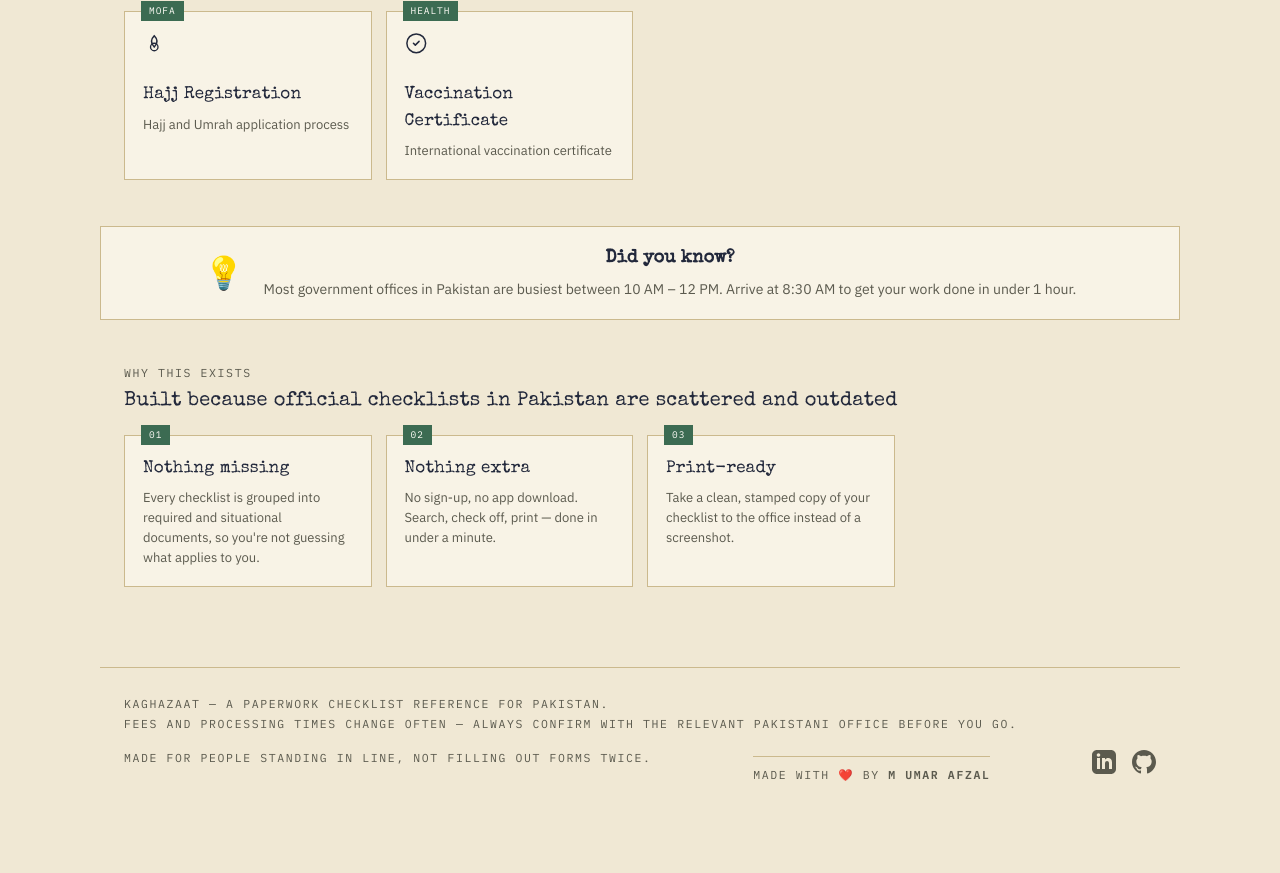
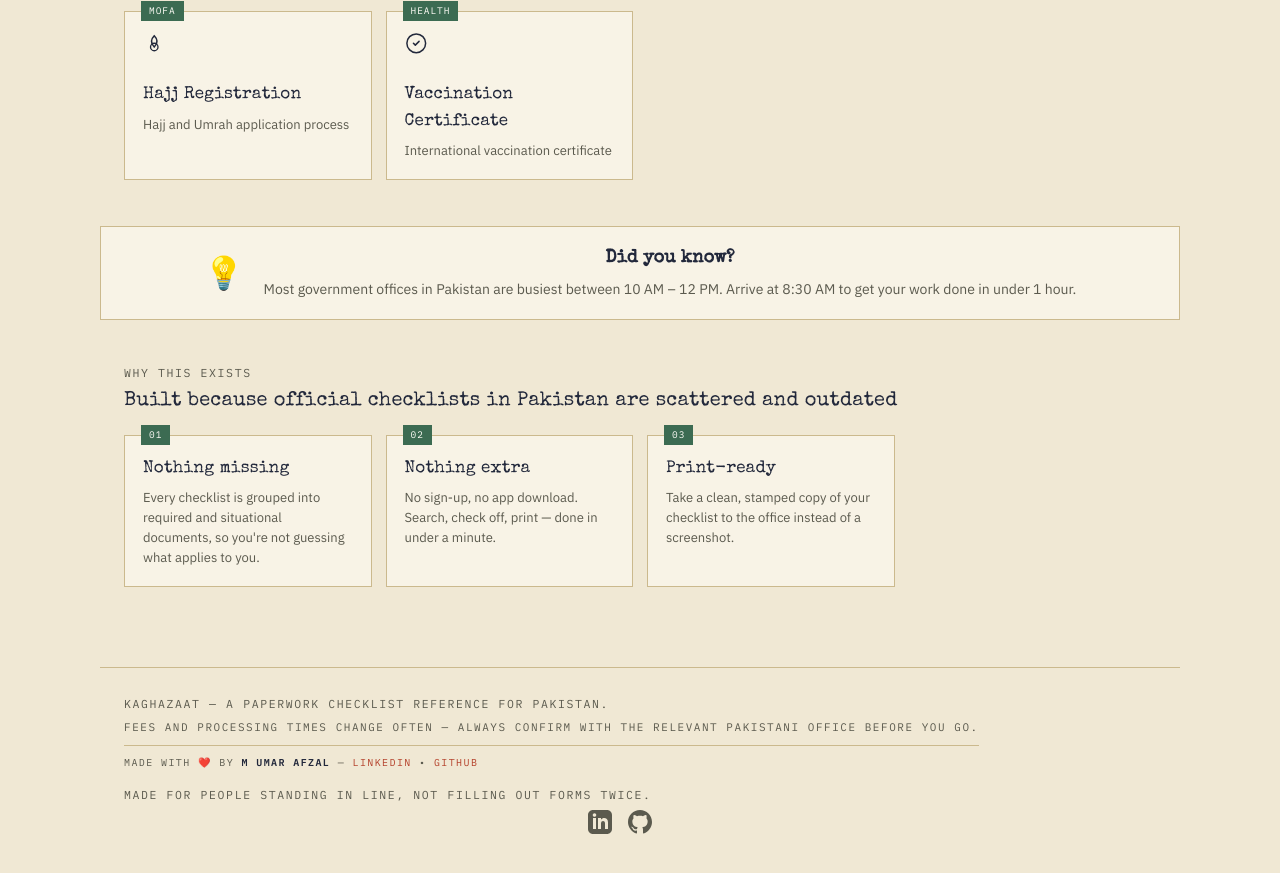
Before and after one commit to umar-devv/kaghazaat, a plain HTML site: page index.html in a window 1280 px wide. Shown: the part 1903-2776 px from the top of the page. Before the commit the page ends 2727 px from the top, so only its background shows below. Drawn offline with nearby package versions, Linux system fonts and the light colour scheme.

Commit message:
Refactor index.html for SEO and content updates
Updated the HTML structure and content for better SEO and user experience.

```diff
--- a/index.html
+++ b/index.html
@@ -115,12 +115,20 @@
     </div>
 
 <footer>
-  <!-- UPDATED: Added "for Pakistan" -->
-  <div class="eyebrow">Kaghazaat — a paperwork checklist reference for Pakistan.<br>Fees and processing times change often — always confirm with the relevant Pakistani office before you go.</div>
-<div class="eyebrow">Made for people standing in line, not filling out forms twice.</div>
-<div class="eyebrow" style="margin-top:8px; border-top:1px solid var(--line); padding-top:8px;">
-  Made with ❤️ by <strong>M Umar Afzal</strong> </div>
-  <div class="social-links">
+  <div>
+    <div class="eyebrow">Kaghazaat — a paperwork checklist reference for Pakistan.</div>
+    <div class="eyebrow" style="margin-top:4px; font-size:11px; color:var(--ink-soft);">
+      Fees and processing times change often — always confirm with the relevant Pakistani office before you go.
+    </div>
+    <div class="eyebrow" style="margin-top:8px; border-top:1px solid var(--line); padding-top:8px; font-size:10px; color:var(--ink-soft);">
+      Made with ❤️ by <strong style="color:var(--ink);">M Umar Afzal</strong> —
+      <a href="https://www.linkedin.com/in/mumarafzall" target="_blank" style="color:var(--stamp-red); text-decoration:none;">LinkedIn</a> •
+      <a href="https://github.com/umar-devv" target="_blank" style="color:var(--stamp-red); text-decoration:none;">GitHub</a>
+    </div>
+  </div>
+  <div>
+    <div class="eyebrow" style="text-align:right;">Made for people standing in line, not filling out forms twice.</div>
+    <div class="social-links" style="justify-content:flex-end; margin-top:6px;">
       <a href="https://www.linkedin.com/in/mumarafzall" target="_blank" rel="noopener noreferrer" aria-label="LinkedIn">
         <svg class="social-icon" viewBox="0 0 24 24" fill="currentColor" xmlns="http://www.w3.org/2000/svg">
           <path d="M19 0h-14c-2.761 0-5 2.239-5 5v14c0 2.761 2.239 5 5 5h14c2.762 0 5-2.239 5-5v-14c0-2.761-2.238-5-5-5zm-11 19h-3v-11h3v11zm-1.5-12.268c-.966 0-1.75-.79-1.75-1.764s.784-1.764 1.75-1.764 1.75.79 1.75 1.764-.783 1.764-1.75 1.764zm13.5 12.268h-3v-5.604c0-3.368-4-3.113-4 0v5.604h-3v-11h3v1.765c1.396-2.586 7-2.777 7 2.476v6.759z"/>
@@ -131,6 +139,7 @@
           <path d="M12 0c-6.626 0-12 5.373-12 12 0 5.302 3.438 9.8 8.207 11.387.599.111.793-.261.793-.577v-2.234c-3.338.726-4.033-1.416-4.033-1.416-.546-1.387-1.333-1.756-1.333-1.756-1.089-.745.083-.729.083-.729 1.205.084 1.839 1.237 1.839 1.237 1.07 1.834 2.807 1.304 3.492.997.107-.775.418-1.305.762-1.604-2.665-.305-5.467-1.334-5.467-5.931 0-1.311.469-2.381 1.236-3.221-.124-.303-.535-1.524.117-3.176 0 0 1.008-.322 3.301 1.23.957-.266 1.983-.399 3.003-.404 1.02.005 2.047.138 3.006.404 2.291-1.552 3.297-1.23 3.297-1.23.653 1.653.242 2.874.118 3.176.77.84 1.235 1.911 1.235 3.221 0 4.609-2.807 5.624-5.479 5.921.43.372.823 1.102.823 2.222v3.293c0 .319.192.694.801.576 4.765-1.589 8.199-6.086 8.199-11.386 0-6.627-5.373-12-12-12z"/>
         </svg>
       </a>
+    </div>
   </div>
 </footer>
 
```
Lines whose indentation alone changed are shown as unchanged.
